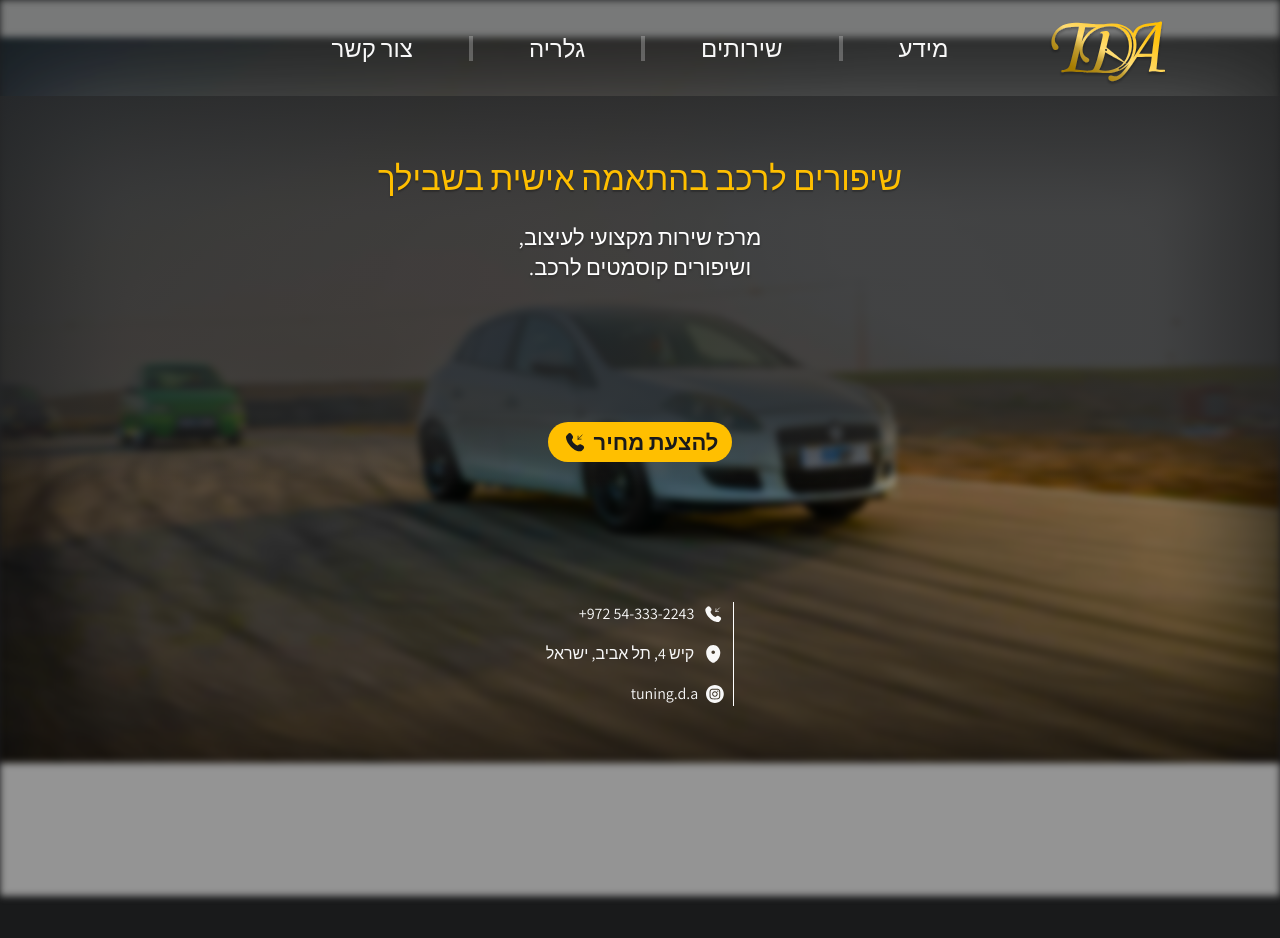
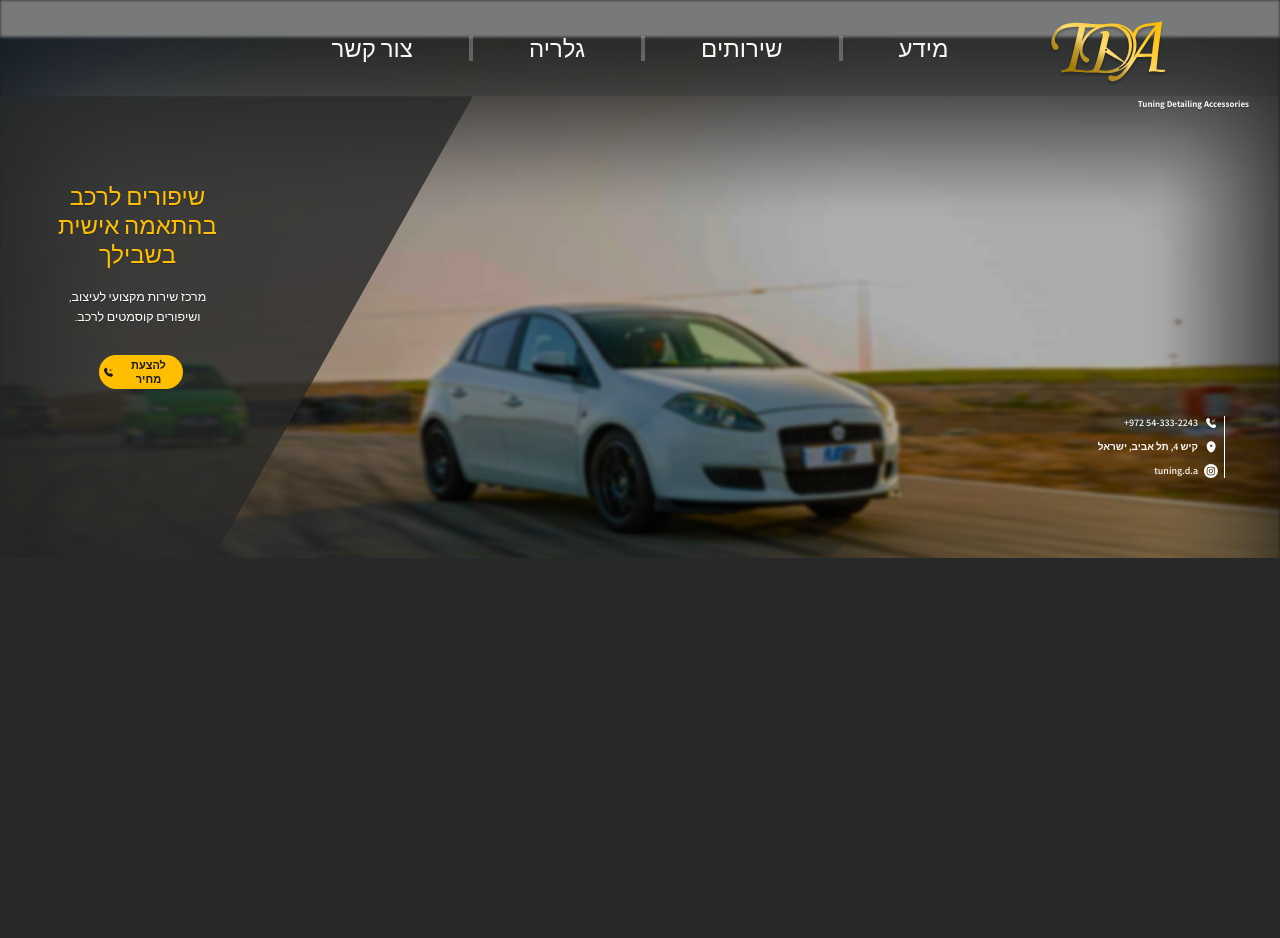
Before and after one commit to maorarye10/TDA, a website built with Vite: page index.html in a window 1280 px wide. Shown: the top 938 px of the page. Built offline with nearby package versions, Linux system fonts and the light colour scheme.

Commit message:
Hero Optimization

```diff
--- a/index.html
+++ b/index.html
@@ -14,7 +14,9 @@
   </head>
   <body>
     <!-- Hero Background-->
-    <div class="background"></div>
+    <div class="background">
+      <div class="background__img"></div>
+    </div>
     <!-- Nav Bar -->
     <header class="container header">
       <div class="header__spacer"></div>
@@ -159,7 +161,22 @@
     </div>
     <!-- Hero -->
     <section class="hero container">
+      <svg
+        class="hero__background"
+        xmlns="http://www.w3.org/2000/svg"
+        width="960"
+        height="946"
+        viewBox="0 0 960 946"
+        fill="none"
+      >
+        <path
+          opacity="0.8"
+          d="M959.633 0.568359H-0.277344V945.121H428.139L959.633 0.568359Z"
+          fill="#272829"
+        />
+      </svg>
       <div class="hero__content">
+        <span class="hero__brand-name">Tuning Detailing Accessories</span>
         <div class="hero__titles">
           <h1 class="hero__title">שיפורים לרכב בהתאמה אישית בשבילך</h1>
           <h2 class="hero__subtitle">
@@ -255,7 +272,10 @@
     </section>
 
     <!-- Place-holder -->
-    <div class="container" style="height: 2000px"></div>
+    <div
+      class="container"
+      style="height: 2000px; background-color: var(--clr-cleanblack)"
+    ></div>
 
     <script type="module" src="./src/main.js"></script>
   </body>
--- a/styles/components/background.css
+++ b/styles/components/background.css
@@ -5,6 +5,10 @@
   right: 0;
   bottom: 0;
   z-index: -1;
+  height: calc(100svh - 1%);
+}
+
+.background__img {
   background: linear-gradient(
       180deg,
       rgba(0, 0, 0, 0.3) 33.47%,
@@ -15,21 +19,26 @@
   background-repeat: no-repeat;
   background-size: auto 107.5%;
   background-position: 62.6% -2px;
-  filter: blur(3.6431400775909424px);
-  height: calc(100svh - 1%);
+  filter: blur(0.15rem);
+  height: 100%;
 }
 
 /* md */
 @media screen and (min-width: 768px) {
+  .background__img {
+    height: 80vh;
+    background-position: 50% -4rem;
+    filter: blur(0.1rem);
+  }
 }
 /* lg */
 /* @media screen and (min-width: 1024px) {} */
 /* xl */
 @media screen and (min-width: 1280px) {
-  .background {
+  .background__img {
     /* border: 1px solid red; */
     background-size: 106.7%;
-    background-position: 49.7% 22%;
+    background-position: 47% 22%;
     height: calc(100svh + 12%);
   }
 }
--- a/styles/components/hero.css
+++ b/styles/components/hero.css
@@ -41,6 +41,10 @@
   background: linear-gradient(180deg, #272829 81%, rgba(39, 40, 41, 0) 100%);
 }
 
+.hero__background {
+  display: none;
+}
+
 .hero__content {
   /* border: 1px solid greenyellow; */
   height: 100%;
@@ -48,6 +52,10 @@
   justify-content: space-between;
   flex-direction: column;
   z-index: 3;
+}
+
+.hero__brand-name {
+  display: none;
 }
 
 .hero__titles {
@@ -65,6 +73,7 @@
   font-size: calc(var(--size-4xl) - 3px);
   font-weight: 400;
   line-height: calc(var(--size-4xl) + 4px);
+  max-width: 18rem;
 }
 
 .hero__subtitle {
@@ -82,12 +91,10 @@
   display: flex;
   justify-content: center;
   align-items: center;
-  width: fit-content;
+  width: -moz-fit-content;
   align-self: center;
   background-color: var(--clr-goldgrad100);
   gap: calc(var(--size-xxxs) + 2px);
-  padding-right: var(--size-sm);
-  padding-left: var(--size-sm);
   padding: calc(var(--size-xxxs) + 1px) var(--size-sm)
     calc(var(--size-xxxs) + 1px) var(--size-sm);
   border-radius: var(--size-3xl);
@@ -132,3 +139,135 @@
   display: block;
   /* border: 1px solid red; */
 }
+
+.hero__contact-text {
+  font-weight: 600;
+  line-height: normal;
+}
+
+/* xs */
+/* @media screen and (min-width: 475px) {} */
+/* sm */
+/* @media screen and (min-width: 640px) {} */
+/* md */
+@media screen and (min-width: 768px) {
+  .hero {
+    position: relative;
+    /* border: 1px solid red; */
+    height: 57.7vh;
+    padding: 0;
+  }
+
+  .hero::after {
+    content: none;
+    background: none;
+    /* border-bottom: 50px solid #555;
+    border-left: 25px solid transparent;
+    border-right: 25px solid transparent; */
+  }
+
+  .hero__background {
+    height: 101%;
+    width: fit-content;
+    display: block;
+    position: absolute;
+    left: 0;
+    top: 0;
+    bottom: 0;
+    right: 0;
+  }
+
+  .hero__content {
+    width: 100%;
+  }
+
+  .hero__brand-name {
+    display: block;
+    text-align: end;
+    color: var(--clr-softwhite);
+    text-shadow: 0px 1px 1px rgba(0, 0, 0, 0.25);
+    font-size: 9px;
+    font-weight: 700;
+    line-height: normal;
+    margin-top: 2px;
+    margin-right: 31px;
+  }
+
+  .hero__titles {
+    width: fit-content;
+    justify-self: left;
+    max-width: 213px;
+    padding-top: 3.5%;
+    margin-left: 31px;
+    gap: 18px;
+  }
+
+  .hero__title {
+    text-shadow: 0px 1px 1px rgba(0, 0, 0, 0.25);
+    font-size: 24px;
+    line-height: calc(var(--size-2xl) + 5px);
+  }
+
+  .hero__subtitle {
+    text-shadow: 0px 1px 1px rgba(0, 0, 0, 0.25);
+    font-size: 12.5px;
+    margin-right: 0;
+    margin-left: 0;
+    font-weight: 300;
+  }
+
+  .hero__btn {
+    margin-right: auto;
+    width: 84px;
+    gap: 3px;
+    padding: 0;
+    padding-left: 7px;
+    padding-right: 7px;
+    padding: 3px;
+    padding-bottom: 3px;
+    margin-left: 98.5px;
+  }
+
+  .hero__btn > svg {
+    width: 13px;
+    height: 13px;
+  }
+
+  .hero__btn-title {
+    text-align: center;
+    font-size: 11px;
+    font-style: normal;
+    font-weight: 600;
+    line-height: normal;
+  }
+
+  .hero__contact {
+    /* border: 1px solid blue; */
+    align-self: end;
+    margin-right: 55px;
+    margin-bottom: 80px;
+    padding-right: 6px;
+    gap: 10px;
+  }
+
+  .hero__contact-item {
+    /* border: 1px solid greenyellow; */
+    gap: 6px;
+  }
+
+  .hero__contact-item > svg {
+    /* border: 1px solid red; */
+    height: 14px;
+    width: 14px;
+  }
+
+  .hero__contact-text {
+    font-size: 10px;
+  }
+}
+/* lg */
+/* @media screen and (min-width: 1024px) {} */
+/* xl */
+/* @media screen and (min-width: 1280px) {} */
+/* 2xl */
+/* @media screen and (min-width: 1536px) {} */
```
